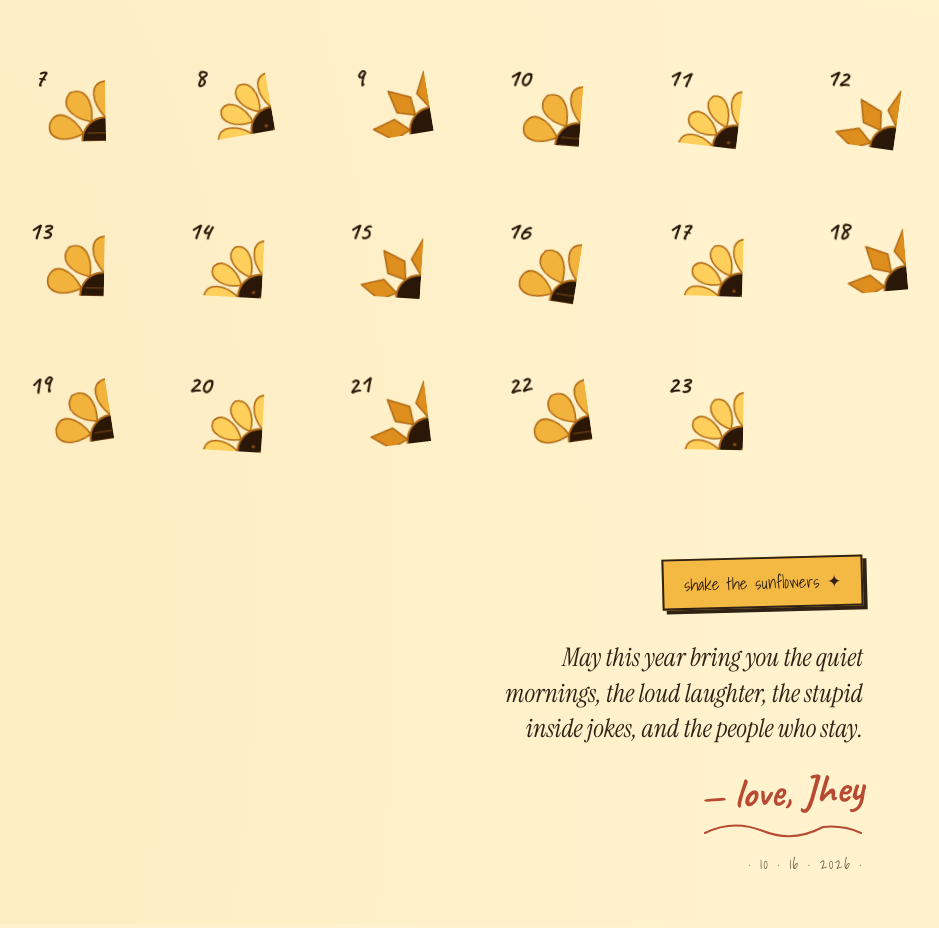
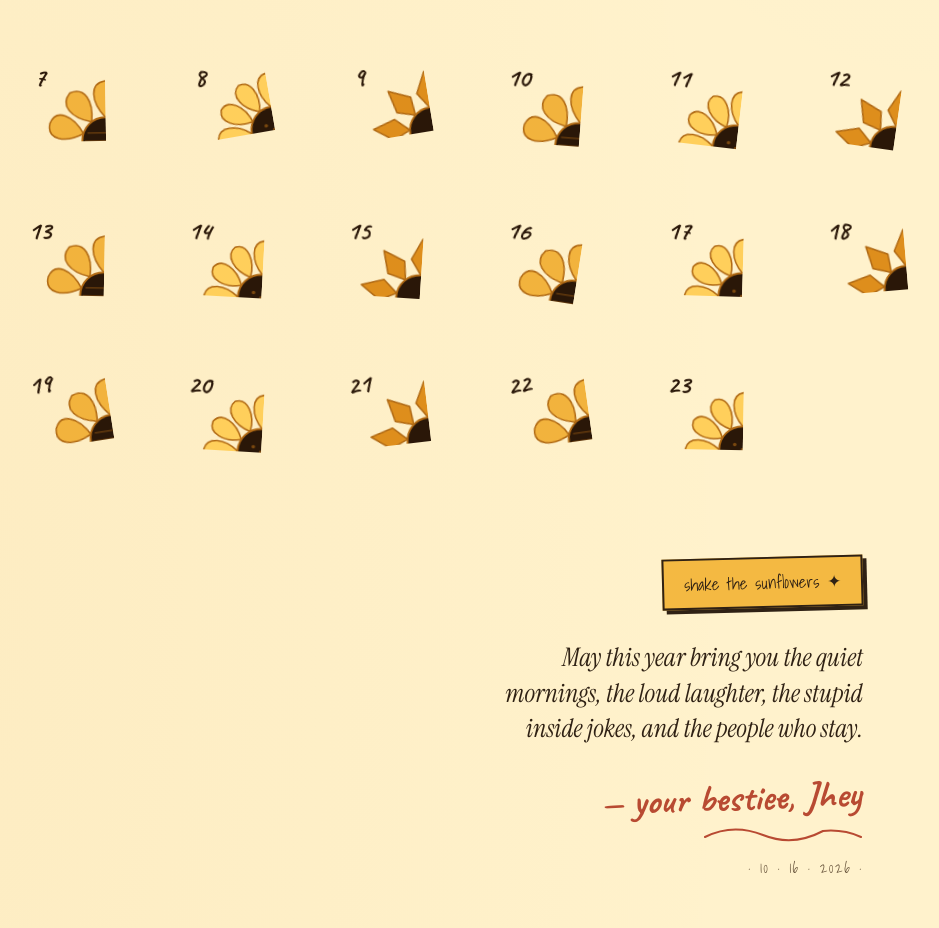
Before and after one commit to Jhey20-sys/Letter, a plain HTML site: page index.html in a window 1280 px wide. Shown: the part 2124-3052 px from the top of the page, without its empty margins (201-1140 px from the left). Drawn offline with Linux system fonts and the light colour scheme.

Commit message:
Refactor signature styles in index and sunflowers HTML files for improved aesthetics and readability

```diff
--- a/index.html
+++ b/index.html
@@ -782,11 +782,15 @@
   .signature .sign {
     font-family: var(--f-script);
     font-weight: 700;
-    font-size: clamp(2rem, 6vw, 2.6rem);
+    font-size: clamp(1.6rem, 5vw, 2.4rem);
     color: var(--rose);
-    line-height: 1;
-    display: inline-block;
-    transform: rotate(-3deg);
+    line-height: 1.2;
+    display: block;
+    transform: rotate(-2deg);
+    transform-origin: right center;
+    margin: 10px 0 0;
+    padding-right: 2px;
+    word-spacing: 0.02em;
   }
   .signature .signed-flourish {
     display: block;
@@ -1141,7 +1145,7 @@
       May this year bring you the quiet mornings, the loud laughter,
       the stupid inside jokes, and the people who stay.
     </p>
-    <div class="sign">— love, Jhey</div>
+    <div class="sign">— your bestiee, Jhey</div>
     <svg class="signed-flourish" viewBox="0 0 160 24" preserveAspectRatio="none" aria-hidden="true" fill="none" stroke="currentColor" stroke-width="2" stroke-linecap="round">
       <path d="M 2 16 Q 30 2 60 14 T 120 10 Q 140 8 158 16"/>
     </svg>
@@ -1207,12 +1211,12 @@
     "The way you fight for the people you love.",
     "Your handwriting on birthday cards.",
     "The songs you've put on repeat this year.",
-    "How you cry at commercials and don't apologize for it.",
+    "How you make the world feel like a little less lonely.",
     "“Come over, bring nothing.” Your best invitation.",
     "The confidence you're growing into.",
     "The way you listen without rushing.",
     "Your late-night voice notes.",
-    "How you remember my coffee order.",
+    "The way you make a room feel like home.",
     "The dreams you talk about at 2am.",
     "Your stubborn, unglamorous kindness.",
     "How you've changed, and stayed yourself.",
```
Also changed, not shown: sunflowers.html (+8 -4 lines).
